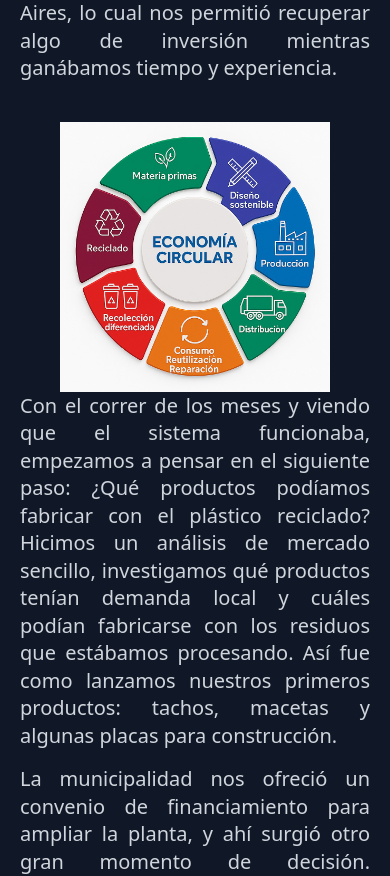
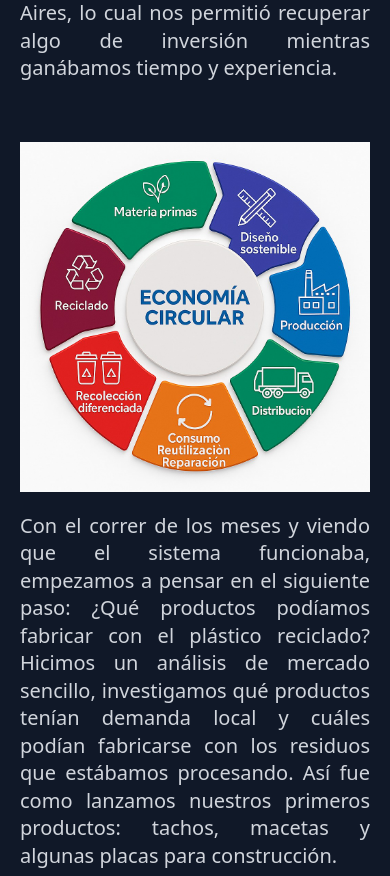
Before and after one commit to pmbejas/EcoPlast, a Next.js app: page /nosotros in a window 390 px wide. Shown: the part 2887-3763 px from the top of the page. Built offline with nearby package versions, Linux system fonts and the light colour scheme.

Commit message:
Se corrigio margenes y padding de fotos

```diff
--- a/src/app/nosotros/page.jsx
+++ b/src/app/nosotros/page.jsx
@@ -107,7 +107,7 @@ export default function Nosotros() {
           alt="Nuestra historia"
           width={400}
           height={400}
-          className="w-full h-auto rounded-lg px-10 md:px-0"
+          className="w-full h-auto rounded-lg py-5"
           priority
         />
       </div>
@@ -153,7 +153,7 @@ export default function Nosotros() {
         alt="EcoPlast"
         width={400}
         height={400}
-        className="w-full h-auto rounded-lg px-10 md:px-0 mb-5"
+        className="w-full h-auto rounded-lg md:px-0 my-5"
         priority
       />
       <p className="text-gray-300 leading-snug mb-4 font-semibold">
```
